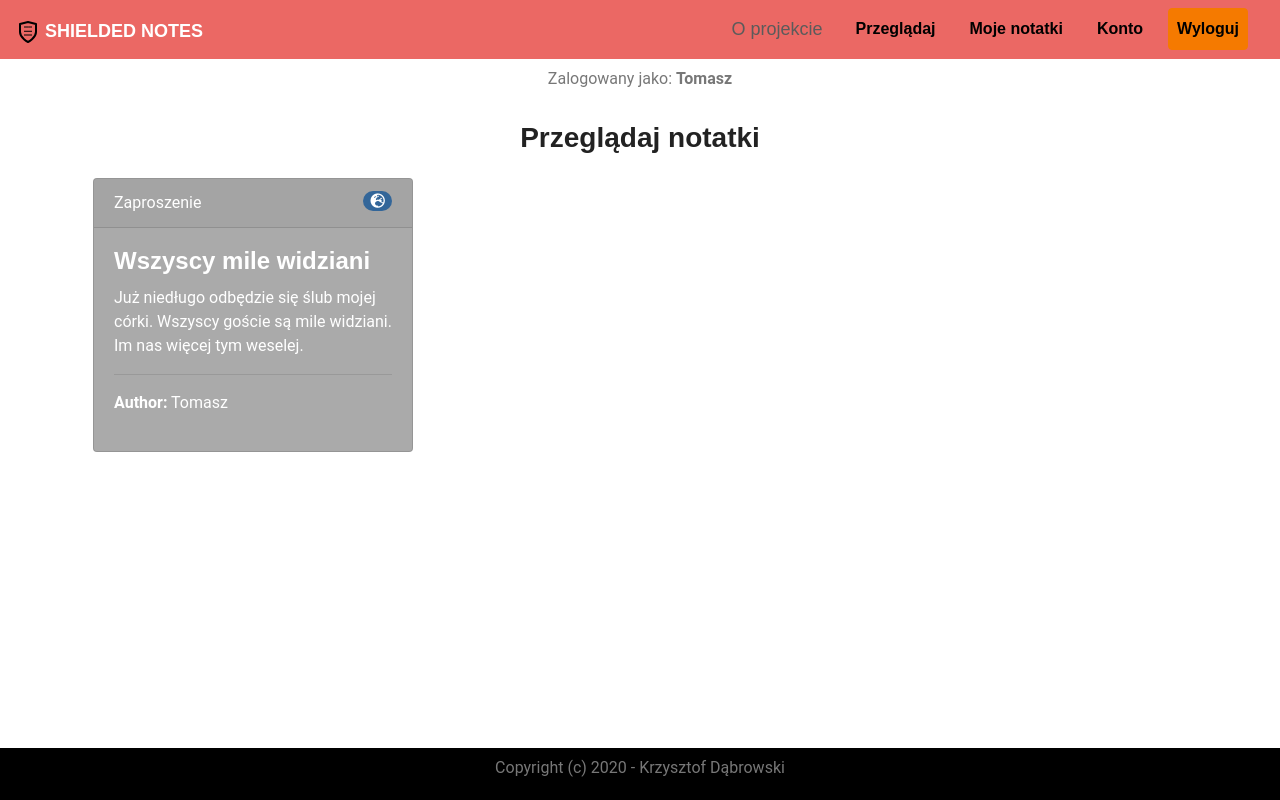
After one commit to christopher-dabrowski/shielded-notes, a Flask app: page /notes in a window 1280 px wide. The commit adds this page. Run offline with Flask 2, Linux system fonts and the light colour scheme; a user stored in the database is signed in; data comes from the database, SQL or seed files in the repository; some libraries are stand-ins or nearby versions; some web fonts are replaced.

Commit message:
Notes view
Showing notes shared with user

```diff
--- a/app/models.py
+++ b/app/models.py
@@ -31,6 +31,9 @@ class Note(db.Model):
     share_list = db.relationship('Share', backref='note', lazy=True)
     user_id = db.Column(db.Integer, db.ForeignKey('user.id'))
 
+    def __repr__(self):
+        return f'<Note id={self.id} title={self.title}>'
+
 
 class Share(db.Model):
     """Many to many relation - note share list"""
@@ -53,10 +56,17 @@ def fill_db_with_values():
                 body='W najbliższą sobotę będzie za duży ruch w kawiarni. Potrzebny barista na jeden dzień. Dobra stawka gwarantowana.',
                 owner=tomas, public=False)
     db.session.add(note)
+    share = Share(note=note, user_name='JohnyGuitar')
+    db.session.add(share)
 
     note = Note(title='Wszyscy mile widziani', heading='Zaproszenie',
                 body='Już niedługo odbędzie się ślub mojej córki. Wszyscy goście są mile widziani. Im nas więcej tym weselej.',
                 owner=tomas, public=True)
     db.session.add(note)
 
+    johny = User(
+        login='JohnyGuitar', email='jony@place.pl', lucky_number=10)
+    johny.set_password('Pa$$word')
+    db.session.add(johny)
+
     db.session.commit()
--- a/app/notes_routes.py
+++ b/app/notes_routes.py
@@ -26,6 +26,7 @@ def my_notes():
         shares_list = {row.strip() for row in form.shares.data.split()}
         for user_name in shares_list:
             share = Share(note=note, user_name=user_name)
+            db.session.add(share)
 
         db.session.commit()
 
@@ -34,3 +35,22 @@ def my_notes():
     notes = user.notes
     print(notes)
     return render_template('my_notes.html', form=form, notes=notes)
+
+
+@notes.route('/notes')
+@login_required
+def view_notes():
+    user = User.query.filter_by(id=current_user.id).first()
+
+    public_notes = Note.query.filter_by(public=True).all()
+    shared_with_me_id = [share.note_id for share in Share.query.filter_by(
+        user_name=user.login).all()]
+    notes_shared_with_me = Note.query.filter(
+        Note.id.in_(shared_with_me_id)).all()
+
+    notes = public_notes + notes_shared_with_me
+
+    print(public_notes)
+    print(notes_shared_with_me)
+    print(notes)
+    return render_template('view_notes.html', notes=notes)
--- a/app/templates/base.html
+++ b/app/templates/base.html
@@ -46,7 +46,7 @@
           </li>
           {% if current_user.is_authenticated %}
           <li class="nav-item mr-3">
-            <a class="nav-link btn disabled" href="#">Przeglądaj</a>
+            <a class="nav-link btn" href={{url_for('notes.view_notes')}}>Przeglądaj</a>
           </li>
           <li class="nav-item mr-3">
             <a class="nav-link btn" href={{url_for('notes.my_notes')}}>Moje notatki</a>
--- /dev/null
+++ b/app/templates/view_notes.html
@@ -0,0 +1,52 @@
+{% extends "base.html" %}
+
+{% block css_links %}
+<style>
+  textarea:disabled {
+    color: rgba(128, 128, 128, 0.53);
+  }
+</style>
+{% endblock %}
+
+{% block main %}
+<div class="container mt-3">
+  <h3 class="text-center">Przeglądaj notatki</h3>
+
+  <section>
+    <div class="d-flex flex-wrap">
+
+      {% for note in notes %}
+      <article class="card text-white bg-secondary my-3 mx-2" style="width: 20rem">
+
+        <div class="card-header">
+          <span class="float-left">{{note.heading}}</span>
+          {% if note.public %}
+          <div id="global-badge" class="float-right badge badge-pill badge-info">
+            <i class="fas fa-globe-europe" style="font-size: larger;"></i>
+          </div>
+          {% endif %}
+        </div>
+
+        <div class="card-body">
+          <h4 class="card-title">{{note.title}}</h4>
+          <p class="card-text">
+            {{note.body}}
+          </p>
+
+          <hr>
+          <p><b>Author:</b> {{note.owner.login}}</p>
+
+        </div>
+
+      </article>
+      {% endfor %}
+
+    </div>
+
+  </section>
+
+</div>
+{% endblock %}
+
+{% block js %}
+{% endblock %}
```
Also changed, not shown: README.md.
